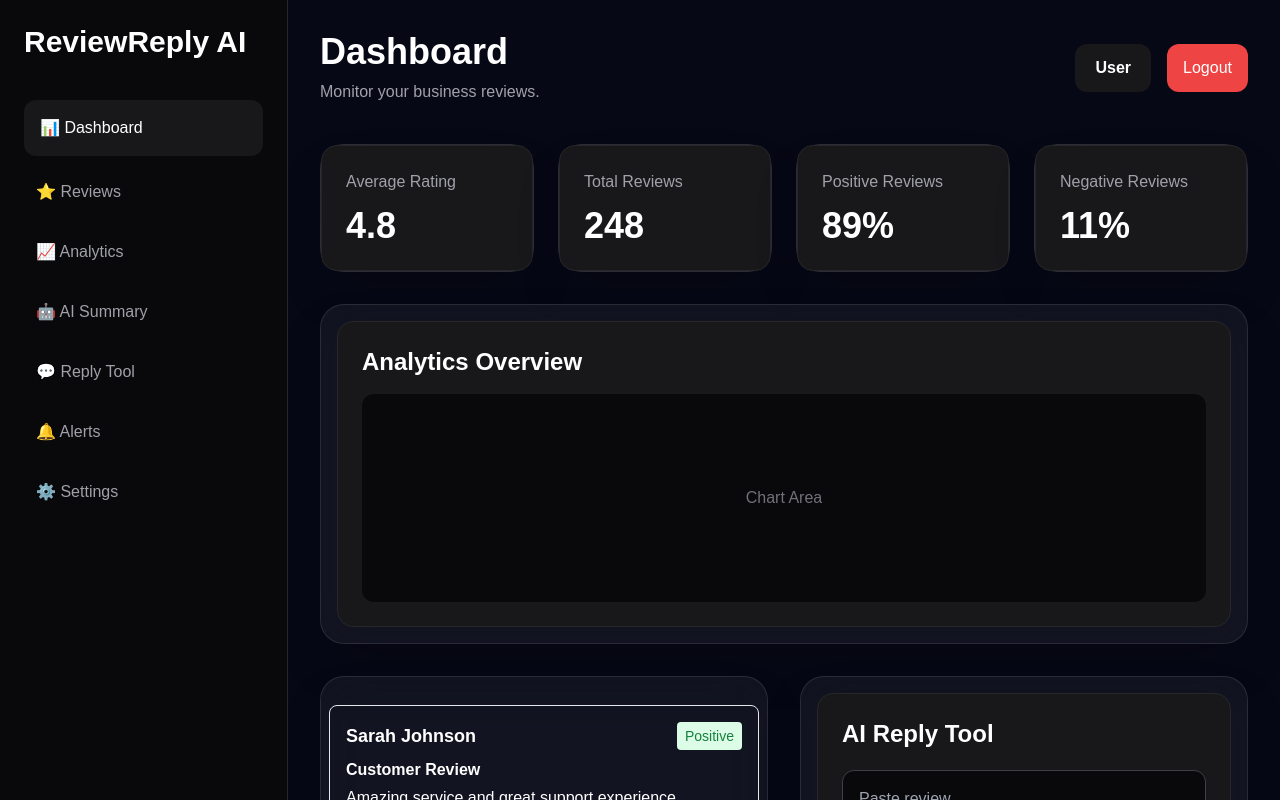
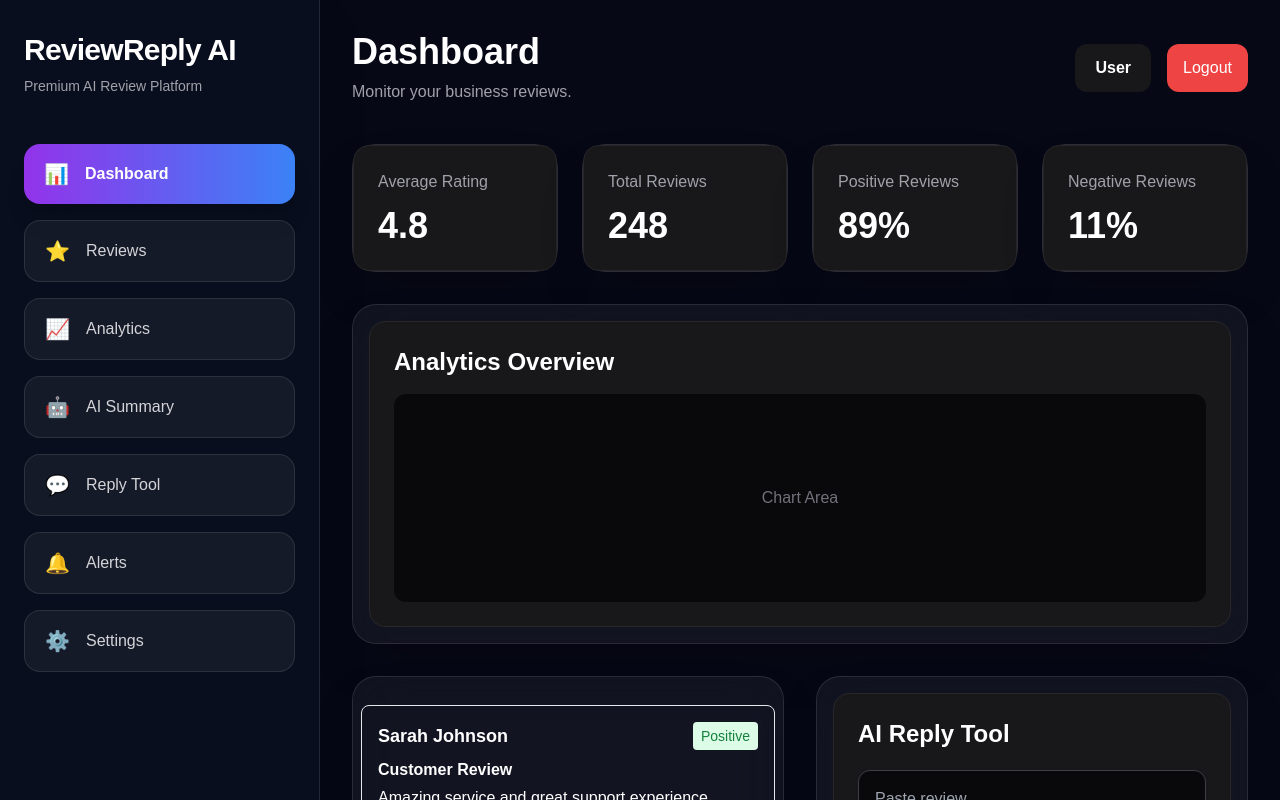
Before and after one commit to afnankhan123456/reviewreply-ai, a Next.js app: page /dashboard in a window 1280 px wide. Shown: the top 800 px of the page. Built offline with nearby package versions, Linux system fonts and the light colour scheme; no server answers.

Commit message:
Redesign sidebar to premium dark glassmorphism UI

```diff
--- a/components/Sidebar.tsx
+++ b/components/Sidebar.tsx
@@ -2,65 +2,90 @@ import Link from "next/link";
 
 export default function Sidebar() {
   return (
-    <div className="w-72 min-h-screen bg-zinc-950 border-r border-zinc-800 p-6">
-
-      <h1 className="text-3xl font-bold text-white mb-10">
+    <aside className="hidden md:flex w-80 min-h-screen bg-[#0B1020]/90 backdrop-blur-2xl border-r border-white/10 flex-col justify-between px-6 py-8 shadow-2xl">
+      <div>
+        <div className="mb-12">
+          <h1 className="text-3xl font-black text-white tracking-tight">
             ReviewReply AI
           </h1>
 
-      <div className="space-y-3">
+          <p className="text-sm text-zinc-400 mt-2">
+            Premium AI Review Platform
+          </p>
+        </div>
 
+        <nav className="space-y-4">
           <Link
             href="/dashboard"
-          className="flex items-center gap-3 text-white bg-zinc-900 p-4 rounded-xl"
+            className="flex items-center gap-4 rounded-2xl bg-gradient-to-r from-purple-600 to-blue-500 px-5 py-4 text-white font-semibold shadow-xl"
           >
-          📊 Dashboard
+            <span className="text-xl">📊</span>
+            Dashboard
           </Link>
 
           <Link
             href="/reviews"
-          className="flex items-center gap-3 text-zinc-400 hover:text-white p-3"
+            className="flex items-center gap-4 rounded-2xl border border-white/10 bg-white/5 px-5 py-4 text-zinc-300 hover:bg-white/10 hover:text-white transition-all"
           >
-          ⭐ Reviews
+            <span className="text-xl">⭐</span>
+            Reviews
           </Link>
 
           <Link
             href="/analytics"
-          className="flex items-center gap-3 text-zinc-400 hover:text-white p-3"
+            className="flex items-center gap-4 rounded-2xl border border-white/10 bg-white/5 px-5 py-4 text-zinc-300 hover:bg-white/10 hover:text-white transition-all"
           >
-          📈 Analytics
+            <span className="text-xl">📈</span>
+            Analytics
           </Link>
 
           <Link
             href="/summary"
-          className="flex items-center gap-3 text-zinc-400 hover:text-white p-3"
+            className="flex items-center gap-4 rounded-2xl border border-white/10 bg-white/5 px-5 py-4 text-zinc-300 hover:bg-white/10 hover:text-white transition-all"
           >
-          🤖 AI Summary
+            <span className="text-xl">🤖</span>
+            AI Summary
           </Link>
 
           <Link
             href="/reply-tool"
-          className="flex items-center gap-3 text-zinc-400 hover:text-white p-3"
+            className="flex items-center gap-4 rounded-2xl border border-white/10 bg-white/5 px-5 py-4 text-zinc-300 hover:bg-white/10 hover:text-white transition-all"
           >
-          💬 Reply Tool
+            <span className="text-xl">💬</span>
+            Reply Tool
           </Link>
 
           <Link
             href="/alerts"
-          className="flex items-center gap-3 text-zinc-400 hover:text-white p-3"
+            className="flex items-center gap-4 rounded-2xl border border-white/10 bg-white/5 px-5 py-4 text-zinc-300 hover:bg-white/10 hover:text-white transition-all"
           >
-          🔔 Alerts
+            <span className="text-xl">🔔</span>
+            Alerts
           </Link>
 
           <Link
             href="/settings"
-          className="flex items-center gap-3 text-zinc-400 hover:text-white p-3"
+            className="flex items-center gap-4 rounded-2xl border border-white/10 bg-white/5 px-5 py-4 text-zinc-300 hover:bg-white/10 hover:text-white transition-all"
           >
-          ⚙️ Settings
+            <span className="text-xl">⚙️</span>
+            Settings
           </Link>
-
+        </nav>
       </div>
 
+      <div className="rounded-3xl border border-white/10 bg-white/5 p-5 backdrop-blur-xl shadow-2xl">
+        <p className="text-sm text-zinc-400 mb-2">
+          AI Review Performance
+        </p>
+
+        <h3 className="text-3xl font-bold text-white">
+          98%
+        </h3>
+
+        <div className="mt-4 h-3 rounded-full bg-zinc-800 overflow-hidden">
+          <div className="h-full w-[98%] rounded-full bg-gradient-to-r from-purple-500 to-cyan-400"></div>
         </div>
+      </div>
+    </aside>
   );
 }
```
Lines whose indentation alone changed are shown as unchanged.
